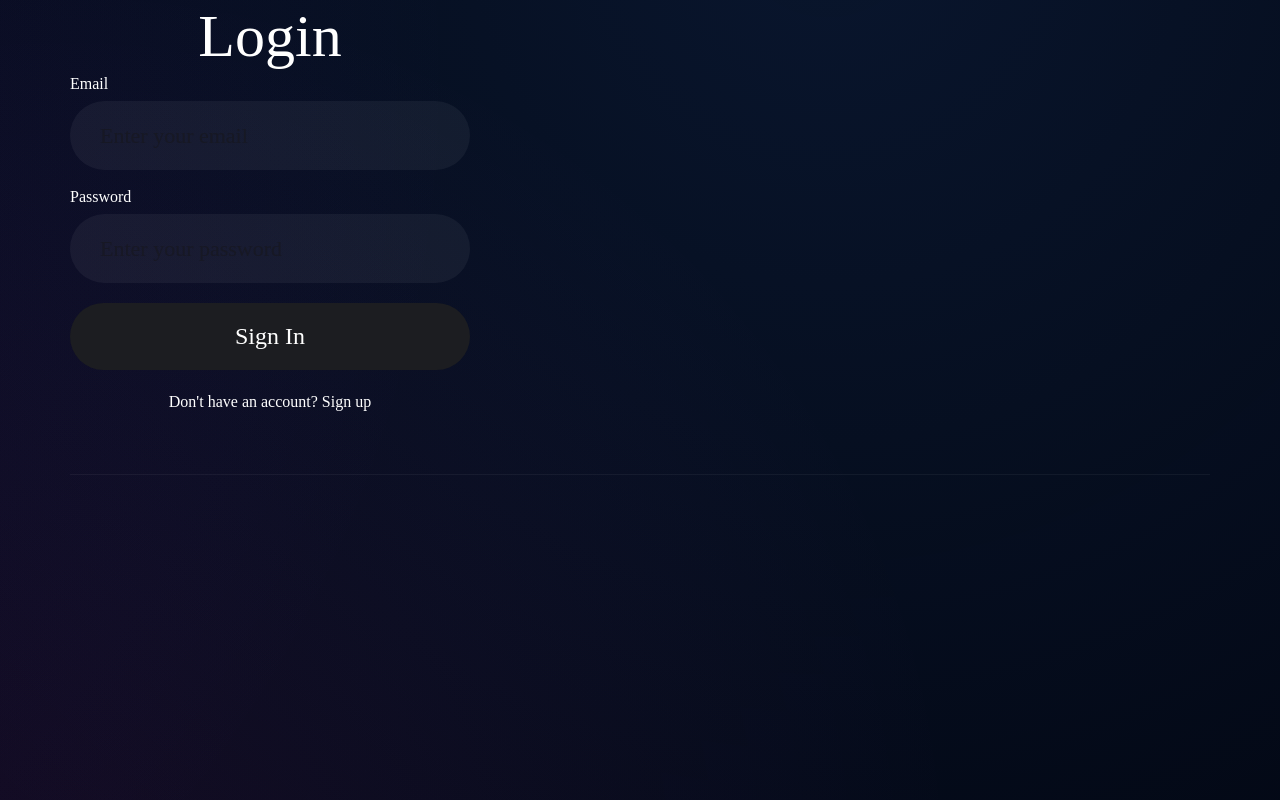
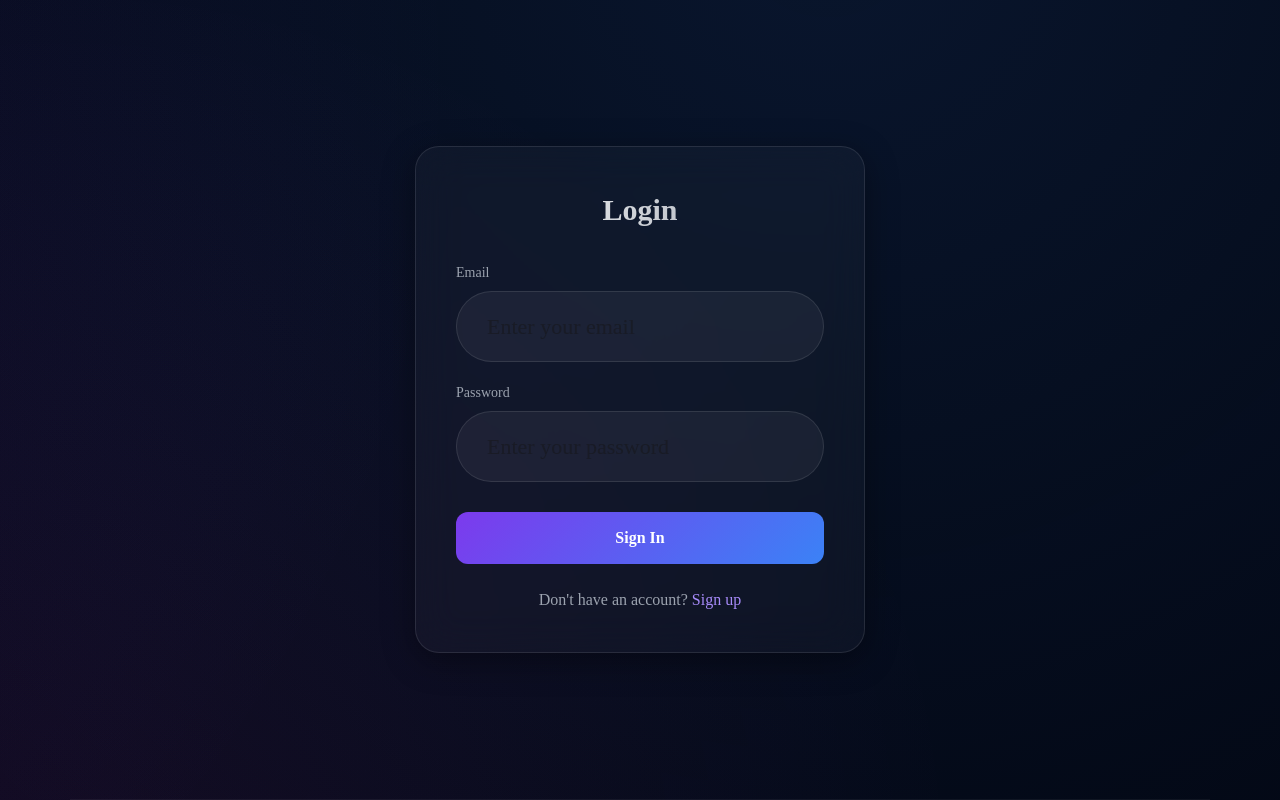
Before and after one commit to ThatDev05/Blog, a Next.js app: page /login in a window 1280 px wide. Built offline with nearby package versions, Linux system fonts and the light colour scheme; no server answers.

Commit message:
style: final UI polish - centered auth pages, refined search and footer logo

```diff
--- a/src/app/components/Footer.tsx
+++ b/src/app/components/Footer.tsx
@@ -21,6 +21,7 @@ export default function Footer() {
                 width={129}
                 height={40}
                 alt="Blogy logo"
+                style={{ filter: 'brightness(0) invert(1)' }}
               />
             </Link>
 
--- a/src/app/components/Header.tsx
+++ b/src/app/components/Header.tsx
@@ -142,8 +142,13 @@ export default function Header() {
       </header>
 
       {/* Search bar */}
-      <div className={`search-bar ${searchActive ? "active" : ""}`} data-search-bar>
-        <form className="input-wrapper" onSubmit={handleSearch}>
+      <div className={`search-bar ${searchActive ? "active" : ""}`} data-search-bar style={{
+        display: 'flex',
+        justifyContent: 'center',
+        alignItems: 'center'
+      }}>
+        <div className="container" style={{ maxWidth: '800px', width: '100%', position: 'relative' }}>
+          <form className="input-wrapper" onSubmit={handleSearch} style={{ width: '100%' }}>
             <input
               type="search"
               name="search"
@@ -152,16 +157,33 @@ export default function Header() {
               value={searchQuery}
               onChange={(e) => setSearchQuery(e.target.value)}
               autoFocus={searchActive}
+              style={{
+                textAlign: 'center',
+                fontSize: '4rem',
+                padding: '20px',
+                background: 'transparent',
+                fontWeight: 700
+              }}
             />
             <button
               className="search-close-btn"
               type="button"
               aria-label="close search bar"
               onClick={closeSearch}
+              style={{
+                position: 'absolute',
+                right: '0',
+                top: '50%',
+                transform: 'translateY(-50%)',
+                fontSize: '4rem',
+                opacity: 0.6
+              }}
             >
               <IoCloseOutline className="ion-icon" strokeWidth="20" aria-hidden="true" />
             </button>
           </form>
+          <p style={{ textAlign: 'center', color: '#9ca3af', marginTop: '10px' }}>Press ESC to close</p>
+        </div>
       </div>
 
       <div
--- a/src/app/login/page.tsx
+++ b/src/app/login/page.tsx
@@ -38,15 +38,34 @@ export default function LoginPage() {
   };
 
   return (
-    <section className="section login">
-      <div className="container" style={{ maxWidth: "400px" }}>
-        <h1 className="h2 section-title" style={{ textAlign: "center" }}>
+    <section className="section login" style={{
+      minHeight: '100vh',
+      display: 'flex',
+      alignItems: 'center',
+      justifyContent: 'center',
+      padding: '20px'
+    }}>
+      <div className="glass-card-premium" style={{
+        maxWidth: "450px",
+        width: '100%',
+        padding: '40px',
+        margin: '0 auto'
+      }}>
+        <h1 className="hero-title-gradient" style={{
+          textAlign: "center",
+          fontSize: '3rem',
+          fontWeight: 800,
+          marginBottom: '30px',
+          background: 'linear-gradient(to right, #fff, #9ca3af)',
+          WebkitBackgroundClip: 'text',
+          WebkitTextFillColor: 'transparent'
+        }}>
           Login
         </h1>
 
         <form onSubmit={handleSubmit} className="newsletter-form" style={{ maxWidth: "100%" }}>
-          <div style={{ marginBottom: "15px" }}>
-            <label htmlFor="email" style={{ display: "block", marginBottom: "5px" }}>Email</label>
+          <div style={{ marginBottom: "20px" }}>
+            <label htmlFor="email" style={{ display: "block", marginBottom: "8px", color: '#9ca3af', fontSize: '1.4rem' }}>Email</label>
             <input
               type="email"
               id="email"
@@ -55,12 +74,18 @@ export default function LoginPage() {
               required
               className="email-field"
               placeholder="Enter your email"
-              style={{ width: "100%", paddingInlineEnd: "20px" }}
+              style={{
+                width: "100%",
+                paddingInlineEnd: "20px",
+                background: 'rgba(255,255,255,0.05)',
+                border: '1px solid rgba(255,255,255,0.1)',
+                color: 'white'
+              }}
             />
           </div>
 
-          <div style={{ marginBottom: "20px" }}>
-            <label htmlFor="password" style={{ display: "block", marginBottom: "5px" }}>Password</label>
+          <div style={{ marginBottom: "30px" }}>
+            <label htmlFor="password" style={{ display: "block", marginBottom: "8px", color: '#9ca3af', fontSize: '1.4rem' }}>Password</label>
             <input
               type="password"
               id="password"
@@ -69,19 +94,35 @@ export default function LoginPage() {
               required
               className="email-field"
               placeholder="Enter your password"
-              style={{ width: "100%", paddingInlineEnd: "20px" }}
+              style={{
+                width: "100%",
+                paddingInlineEnd: "20px",
+                background: 'rgba(255,255,255,0.05)',
+                border: '1px solid rgba(255,255,255,0.1)',
+                color: 'white'
+              }}
             />
           </div>
 
-          {error && <p style={{ color: "red", marginBottom: "15px" }}>{error}</p>}
+          {error && <p style={{ color: "#ef4444", marginBottom: "20px", textAlign: 'center' }}>{error}</p>}
 
-          <button type="submit" className="btn" style={{ position: "static", width: "100%" }}>
+          <button type="submit" className="btn-premium" style={{
+            width: "100%",
+            background: 'linear-gradient(135deg, #7c3aed 0%, #3b82f6 100%)',
+            color: 'white',
+            padding: '14px',
+            borderRadius: '12px',
+            fontWeight: 700,
+            fontSize: '1.6rem',
+            border: 'none',
+            cursor: 'pointer'
+          }}>
             Sign In
           </button>
         </form>
 
-        <p style={{ marginTop: "20px", textAlign: "center" }}>
-          Don&apos;t have an account? <Link href="/register" className="hover:underline" style={{ display: "inline" }}>Sign up</Link>
+        <p style={{ marginTop: "24px", textAlign: "center", color: '#9ca3af' }}>
+          Don&apos;t have an account? <Link href="/register" className="hover:underline" style={{ display: "inline", color: '#a78bfa' }}>Sign up</Link>
         </p>
       </div>
     </section>
```
Also changed, not shown: src/app/register/page.tsx (+61 -14 lines). Lines whose indentation alone changed are shown as unchanged.
